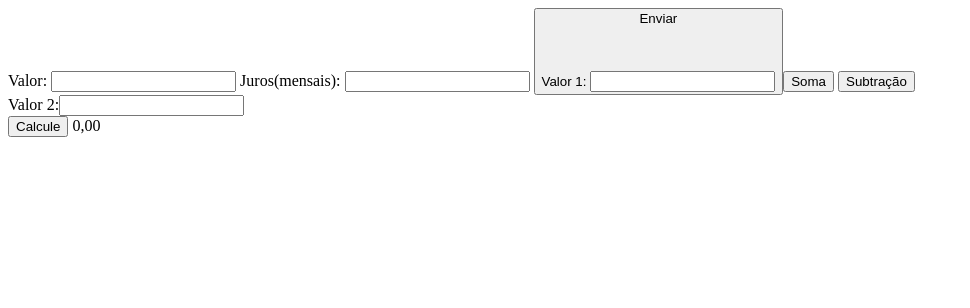
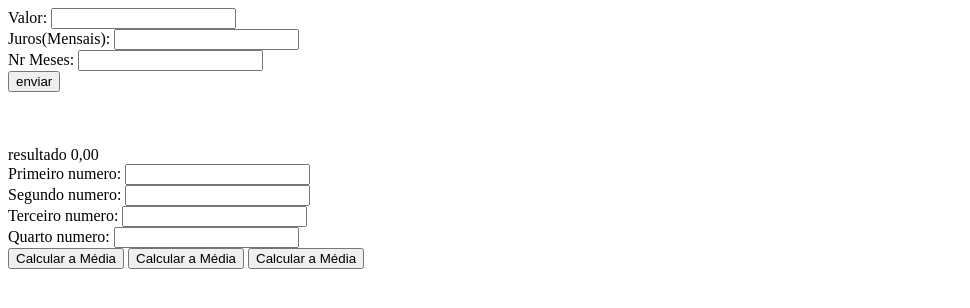
Before and after one commit to marianerolonn/primeirob_3t, a plain HTML site: page index.html in a window 1280 px wide. Shown: the whole page, without its empty margins (0-970 px from the left). Drawn offline with Linux system fonts and the light colour scheme.

Commit message:
Add files via upload

```diff
--- a/index.html
+++ b/index.html
@@ -4,27 +4,31 @@
     <meta charset="UTF-8">
     <meta http-equiv="X-UA-Compatible" content="IE=edge">
     <meta name="viewport" content="width=device-width, initial-scale=1.0">
-    <title>Yasmin 1A</title>
-   <script src="estudo.js"></script>
+    <title>primeiro B</title>
+    <script src="estudo.js"></script>
 </head>
 <body>
-   Valor: <input id="valor" type="text">
-   Juros(mensais): <input id="juros" type="text">
-<button onclick="calcula()">Enviar</button:>
 
+  Valor: <input id="valor" type="text"><br>
+  Juros(Mensais): <input id="juros" type="text"><br>
+  Nr Meses: <input id="meses" type="text"><br>
+  <button onclick="total()">enviar</button>
 
+  <br><br><br><br>
 
-<br><br><br><br>
-Valor 1: <input id="v1" type="text"><br>
-<button onclick="operacao('+')">Soma</button>
-<button onclick="operacao('-')">Subtração</button>
+  <span id="resul">resultado 0,00</span><br>
 
+  Primeiro numero: <input id="n1" type="text"><br>
+  Segundo numero: <input id="n2" type="text"><br>
+  Terceiro numero: <input id="n3" type="text"><br>
+  Quarto numero: <input id="n4" type="text"><br>
 
+  <button onclick="média()">Calcular a Média</button>
 
-<br>
-Valor 2:<input id="v1" type="text"><br>
-<button onclick="calcule('+')">Calcule</button>
-<span id="resultado">0,00</span>
+  <button onclick="somar()">Calcular a Média</button>
+
+  <button onclick="subtrair()">Calcular a Média</button>
+
 
 
 </body>
```
